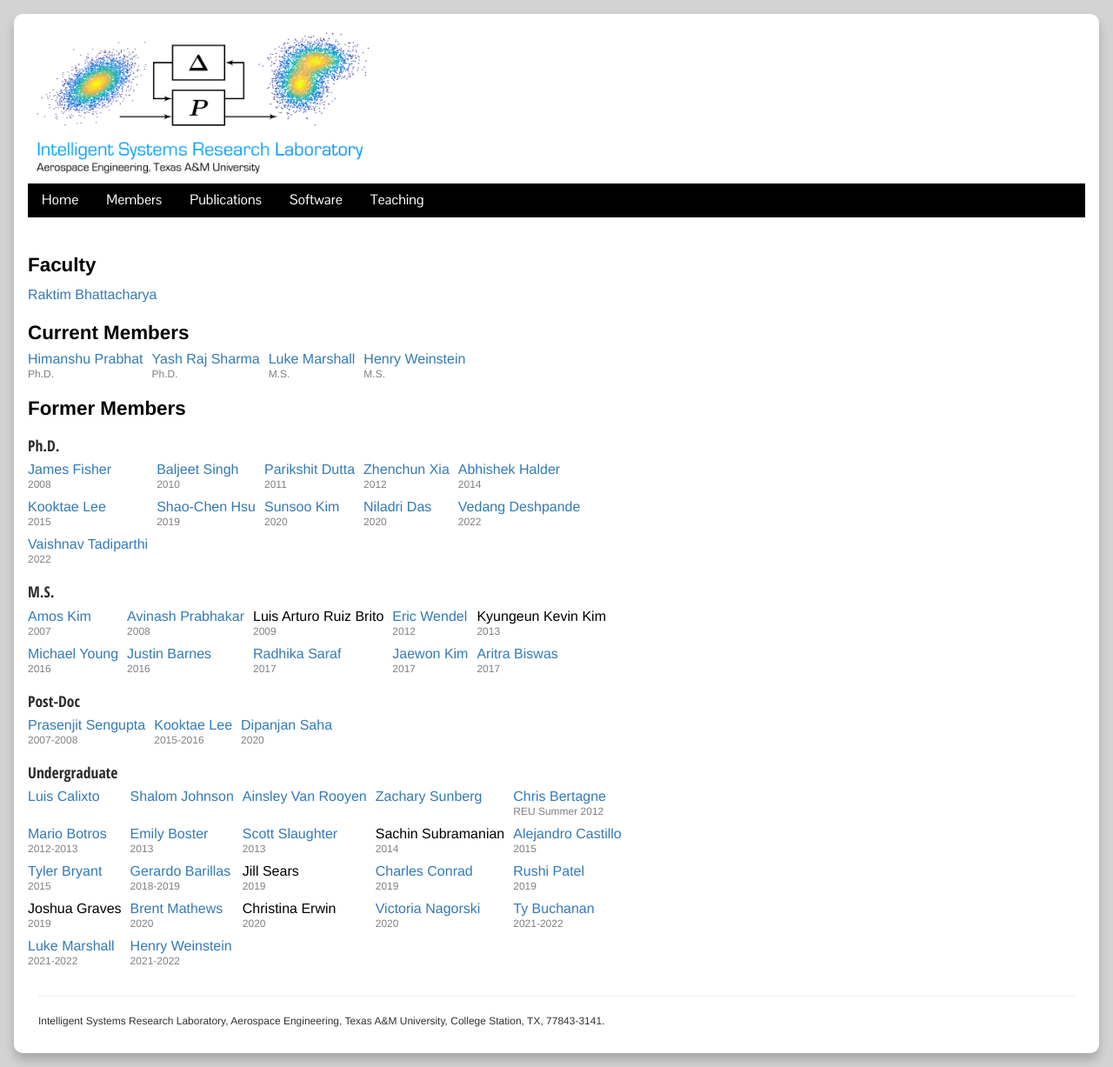
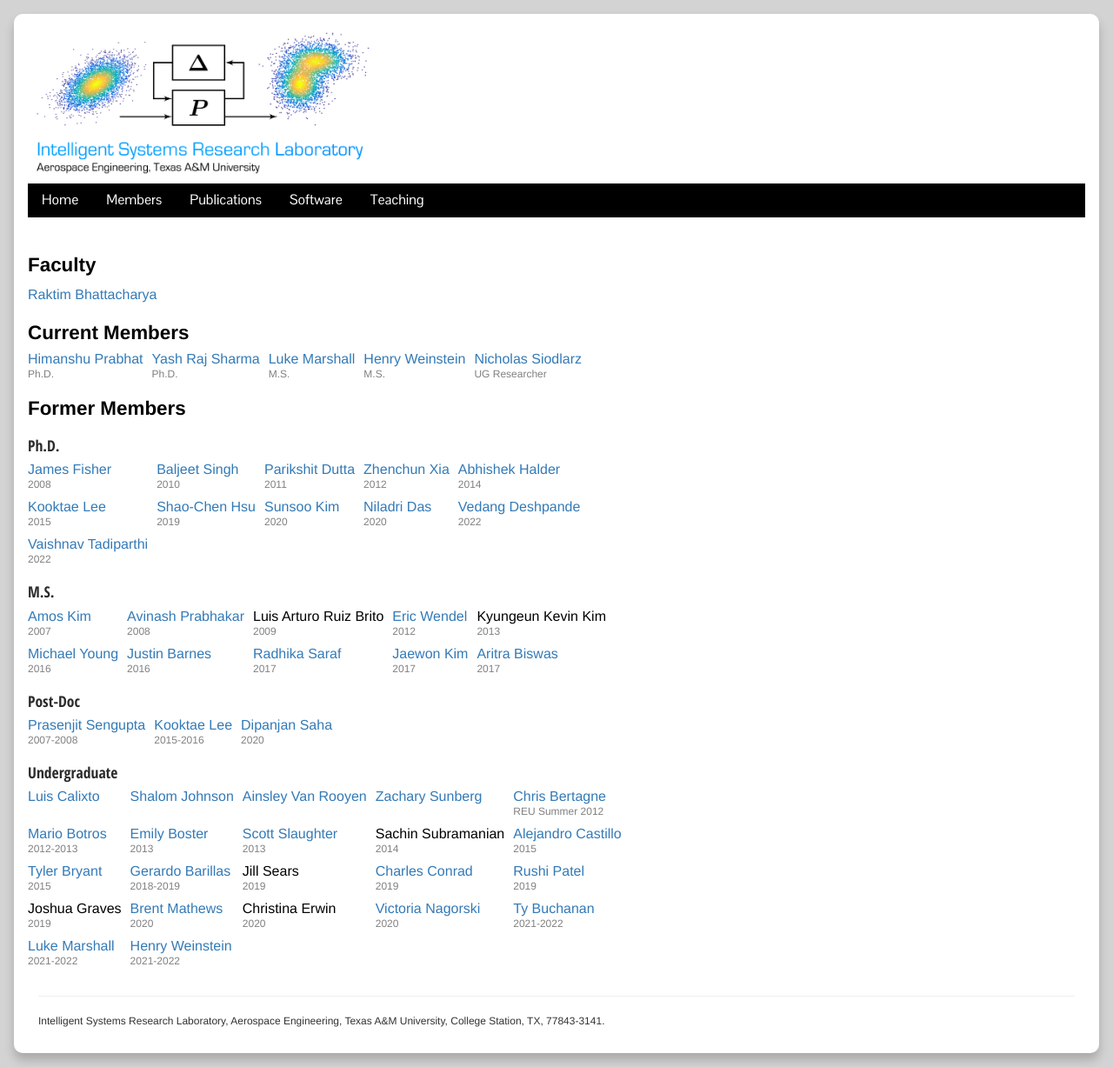
Before and after one commit to isrlab/isrlab.github.io, a Jekyll site: the page built from 02 members.md, in a window 1280 px wide. Shown: the whole page at 87% size. Built offline with Jekyll 4.4.1, drawn with Linux system fonts in a browser that asks for light colours; nearby versions of some CDN libraries.

Commit message:
Update 02 members.md

```diff
--- a/02 members.md
+++ b/02 members.md
@@ -14,6 +14,7 @@
   <div><a href ="https://www.linkedin.com/in/yash-raj-sharma-874835140/"> Yash Raj Sharma </a><br> <year>Ph.D.</year></div>
   <div><a href ="https://www.linkedin.com/in/luke-m-marshall/"> Luke Marshall </a><br> <year>M.S.</year></div>
   <div><a href ="https://www.linkedin.com/in/henryweinstein/"> Henry Weinstein </a><br> <year>M.S.</year></div>
+  <div><a href ="https://www.linkedin.com/in/nicholas-siodlarz-a79901204"> Nicholas Siodlarz </a><br> <year>UG Researcher</year></div>
 </div>
 
 ## Former Members
```
